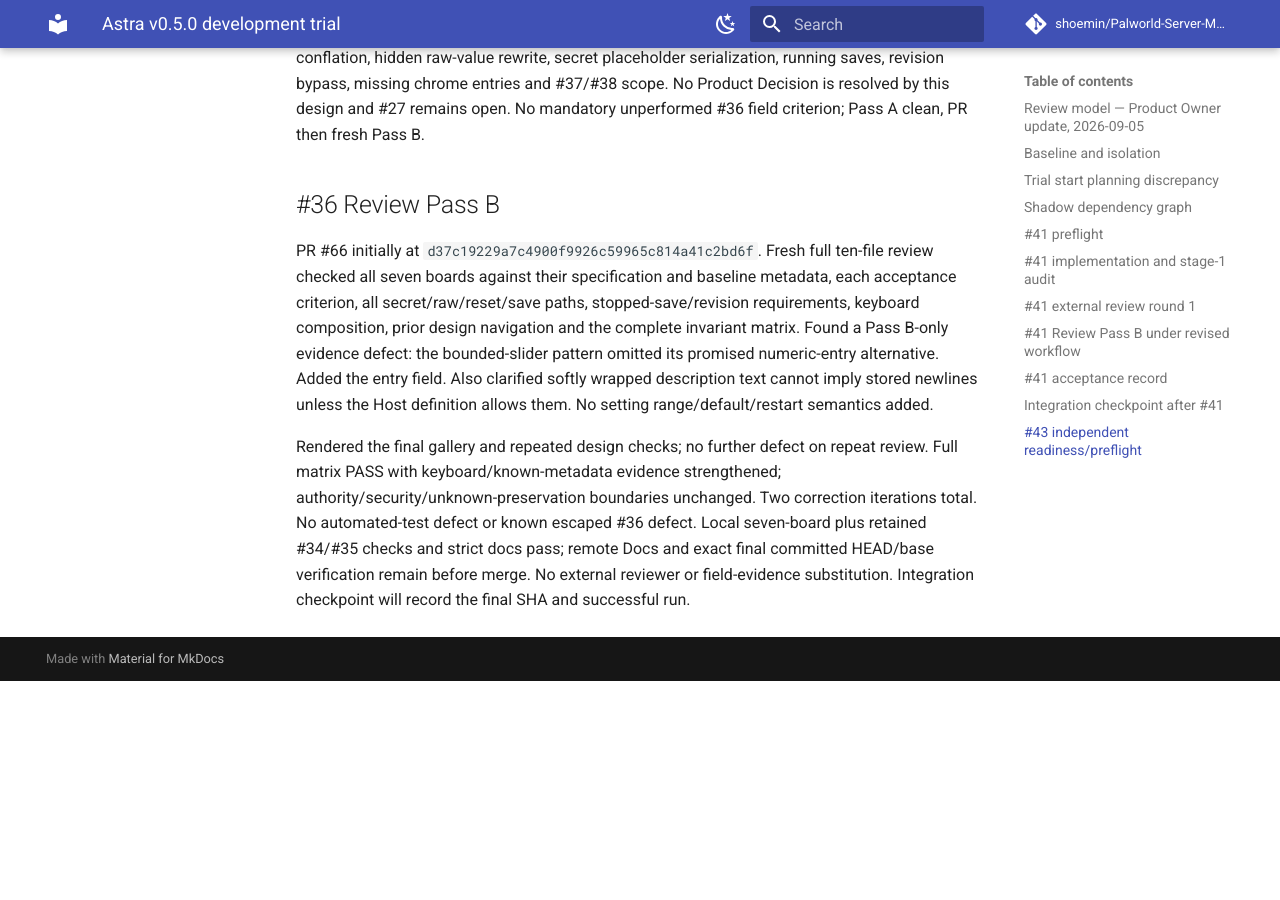
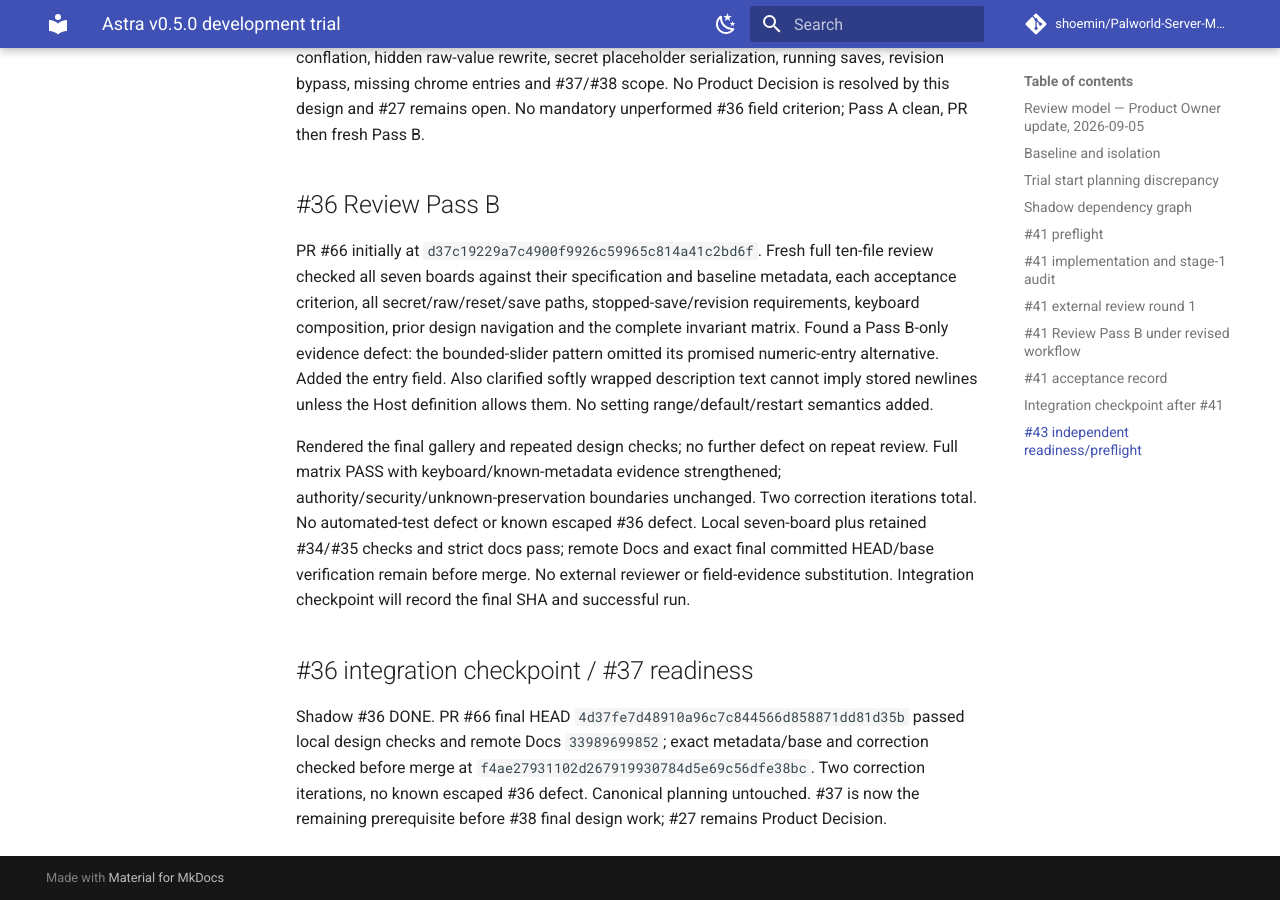
Before and after one commit to shoemin/Palworld-Server-Manager, an MkDocs documentation site: the page built from docs/experiments/astra-v0.5.0-trial.md, in a window 1280 px wide and 900 px high, scrolled down 24059 px. Built offline with MkDocs 1.6.1 and Material for MkDocs 9.7.7, drawn with Linux system fonts in a browser that asks for light colours; comment, search, counter and statistics services are not loaded; before the commit the page ends 24740 px from its top, so only the background shows below that.

Commit message:
docs: checkpoint accepted Astra settings design

```diff
--- a/docs/experiments/astra-v0.5.0-trial.md
+++ b/docs/experiments/astra-v0.5.0-trial.md
@@ -327,3 +327,6 @@ Stale/contradictory search covered guessed ranges/defaults/restart, effective/co
 PR #66 initially at `d37c19229a7c4900f9926c59965c814a41c2bd6f`. Fresh full ten-file review checked all seven boards against their specification and baseline metadata, each acceptance criterion, all secret/raw/reset/save paths, stopped-save/revision requirements, keyboard composition, prior design navigation and the complete invariant matrix. Found a Pass B-only evidence defect: the bounded-slider pattern omitted its promised numeric-entry alternative. Added the entry field. Also clarified softly wrapped description text cannot imply stored newlines unless the Host definition allows them. No setting range/default/restart semantics added.
 
 Rendered the final gallery and repeated design checks; no further defect on repeat review. Full matrix PASS with keyboard/known-metadata evidence strengthened; authority/security/unknown-preservation boundaries unchanged. Two correction iterations total. No automated-test defect or known escaped #36 defect. Local seven-board plus retained #34/#35 checks and strict docs pass; remote Docs and exact final committed HEAD/base verification remain before merge. No external reviewer or field-evidence substitution. Integration checkpoint will record the final SHA and successful run.
+## #36 integration checkpoint / #37 readiness
+
+Shadow #36 DONE. PR #66 final HEAD `4d37fe7d48910a96c7c844566d858871dd81d35b` passed local design checks and remote Docs `33989699852`; exact metadata/base and correction checked before merge at `f4ae27931102d267919930784d5e69c56dfe38bc`. Two correction iterations, no known escaped #36 defect. Canonical planning untouched. #37 is now the remaining prerequisite before #38 final design work; #27 remains Product Decision.
```
